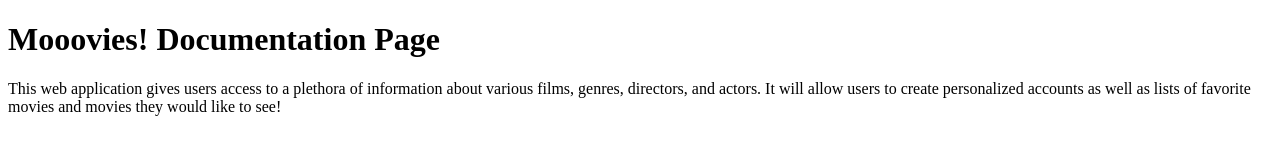
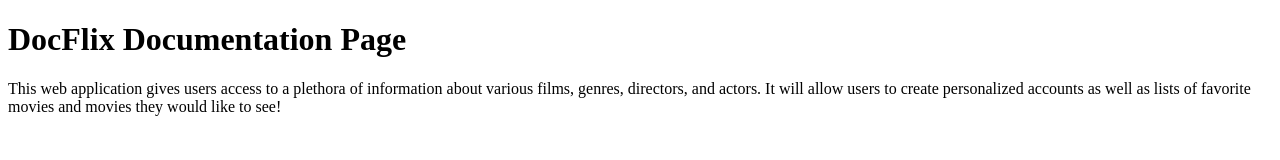
Before and after one commit to shplank/movie_api, a website: page public/documentation.html in a window 1280 px wide. Drawn offline with Linux system fonts and the light colour scheme.

```diff
--- a/public/documentation.html
+++ b/public/documentation.html
@@ -9,7 +9,7 @@
 
   <body>
 
-  <h1>Mooovies! Documentation Page</h1>
+  <h1>DocFlix Documentation Page</h1>
 
   <p>
     This web application gives users access to a plethora of information about various films, genres, directors, and actors. It will allow users to create personalized accounts as well as lists of favorite movies and movies they would like to see!
```
Also changed, not shown: index.js (+8 -0 lines).
